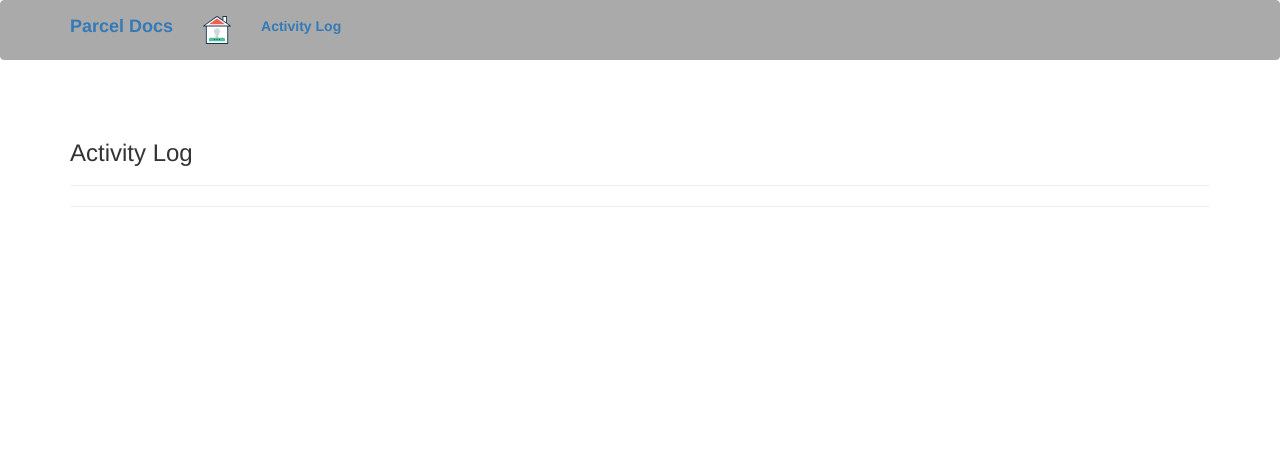
After one commit to jcarter62/parceldocs, a Flask app: template activity/templates/log.html in a window 1280 px wide. The commit adds this page. Shown: the top 467 px of the page. Run offline with Flask 2, Linux system fonts and the light colour scheme; the template is opened without the code that fills it, so the values that code supplies are empty; some libraries are stand-ins or nearby versions.

Commit message:
Add Activity Log

```diff
--- /dev/null
+++ b/activity/templates/log.html
@@ -0,0 +1,47 @@
+{% extends "base.html" %}
+
+{% block page_content %}
+    {% block content %}
+        <link href="{{ url_for('static', filename='css/style.css') }}" rel="stylesheet">
+        <div class="container">
+            <div class="page-header">
+                <div class="row">
+                    <div class="col-md-10">
+                        <h3>
+                            Activity Log
+                        </h3>
+                    </div>
+                </div>
+                <div class="tabletext">
+                    {% if context.log.__len__() > 0 %}
+                        <table class="table table-striped">
+                            <thead class="thead-dark">
+                            <tr>
+                                <th scope="col">Parcel</th>
+                                <th scope="col">User</th>
+                                <th scope="col">Activity</th>
+                                <th scope="col">Details</th>
+                                <th scope="col">Time</th>
+                            </tr>
+                            </thead>
+                            <tbody>
+                            {% for activity in context.log %}
+                                <tr>
+                                    <td class="col-xs-2">{{ activity.parcel }}</td>
+                                    <td class="col-xs-2">{{ activity.user }}</td>
+                                    <td class="col-xs-1">{{ activity.activity }}</td>
+                                    <td class="col-xs-5">{{ activity.msg }}</td>
+                                    <td class="col-xs-2">{{ activity.ts }}</td>
+                                </tr>
+                            {% endfor %}
+                            </tbody>
+                        </table>
+                    {% endif %}
+                </div>
+            </div>
+            <hr>
+            {% include 'footer.html' %}
+        </div>
+        <script type="text/javascript" src="{{ url_for('static', filename='js/functions.js') }}"></script>
+    {% endblock %}
+{% endblock %}
--- a/app.py
+++ b/app.py
@@ -8,6 +8,7 @@ from ui.ui_routes import ui_routes
 from wkroute.wkroute import wkroute
 from auth.auth_routes import auth_routes
 from auth.auth_routes import UserInfo
+from activity.activity_routes import activity_routes
 from pymongo import MongoClient
 from waitress import serve
 import logging
@@ -22,6 +23,7 @@ app.register_blueprint(file_routes, url_prefix='/fileio')
 app.register_blueprint(appsetting_routes, url_prefix='/settings')
 app.register_blueprint(wkroute, url_prefix='/.well-known')
 app.register_blueprint(auth_routes, url_prefix='/auth')
+app.register_blueprint(activity_routes, url_prefix='/activity')
 
 Bootstrap(app)
 
--- a/templates/base.html
+++ b/templates/base.html
@@ -26,8 +26,9 @@
                 <ul class="nav navbar-nav">
                     <li><a href="/"><img class="iconx2" src="{{ url_for('static', filename='icons/301-house.svg') }}"/></a></li>
                     {% if context.auth['admin'] %}
-                    <li><a href="/settings/setup">Settings</a></li>
+                        <li><a href="/settings/setup">Settings</a></li>
                     {% endif %}
+                    <li><a href="/activity/log">Activity Log</a></li>
                 </ul>
             </div>
         </div>
```
Also changed, not shown: activity/activity_routes.py (added, +21 -0 lines), useractivity/__init__.py (+12 -0 lines).
